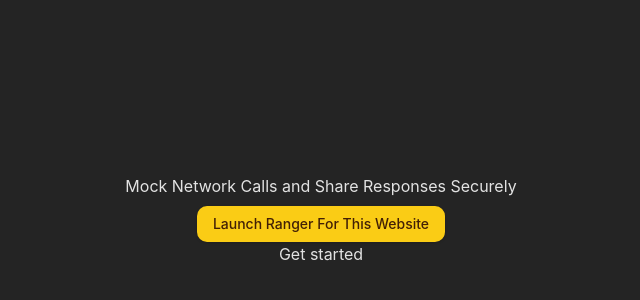
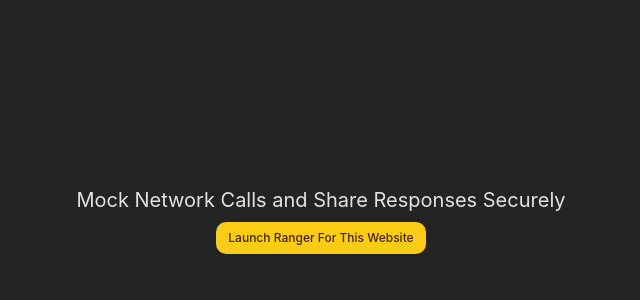
Before and after one commit to imabhijith25/Ranger, a React (Vite) app in the folder codeRanger/: page / in a window 1280 px wide. Shown: the part 180-480 px from the top of the page, without its empty margins (319-959 px from the left). Built offline with nearby package versions, Linux system fonts and the light colour scheme.

Commit message:
Load Page changes:

```diff
--- a/codeRanger/src/App.tsx
+++ b/codeRanger/src/App.tsx
@@ -2,13 +2,16 @@
 
 import Network from "./components/screen/Network";
 
-import { MemoryRouter as Router, Routes, Route } from "react-router-dom";
+import {
+    MemoryRouter as Router,
+    Routes,
+    Route,
+    // useLocation,
+    // useNavigate,
+} from "react-router-dom";
 const App = () => {
-    // useEffect(() => {
-    //     chrome.runtime.sendMessage({ action: "openInNewTab" });
-    // }, []);
     return (
-        <div className="flex justify-center ">
+        <div className="flex justify-center">
             <Router>
                 <Routes>
                     <Route path="/" element={<InitialScreen />} />
--- a/codeRanger/src/background/background.js
+++ b/codeRanger/src/background/background.js
@@ -29,7 +29,11 @@
         { urls: ["<all_urls>"] } // Capture requests from all URLs
     );
 
-    chrome.tabs.create({ url: "/index.html" });
+    chrome.tabs.create({ url: "/index.html?start='true'" }).then((result) => {
+        if (result.active) {
+            console.log("new tab created");
+        }
+    });
 };
 
 const getCurrentTabId = () => {
--- a/codeRanger/src/components/screen/initialScreen.tsx
+++ b/codeRanger/src/components/screen/initialScreen.tsx
@@ -1,13 +1,28 @@
 import { Button } from "../ui/button";
-import { Link } from "react-router-dom";
+import { useEffect } from "react";
+import { useNavigate } from "react-router-dom";
 
 const InitialScreen = () => {
+    const navigate = useNavigate();
+
+    useEffect(() => {
+        const urlParams = new URLSearchParams(window.location.search);
+        const start = urlParams.get("start");
+        console.log(start);
+        console.log("usee effect ran");
+        if (start) {
+            navigate("/network");
+        }
+    }, []);
     return (
         <>
-            <div className="h-svh flex items-center flex-col justify-center">
-                <p>Mock Network Calls and Share Responses Securely</p>
+            <div className="h-svh flex items-center flex-col justify-center min-w-[300px] min-h-[500px]">
+                <p className="text-xl">
+                    Mock Network Calls and Share Responses Securely
+                </p>
 
                 <Button
+                    size={"sm"}
                     className="mt-2"
                     onClick={() => {
                         chrome.runtime.sendMessage({
@@ -17,7 +32,6 @@
                 >
                     Launch Ranger For This Website
                 </Button>
-                <Link to="/network">Get started</Link>
             </div>
         </>
     );
--- a/codeRanger/src/components/screen/tableView.tsx
+++ b/codeRanger/src/components/screen/tableView.tsx
@@ -41,13 +41,13 @@
                     </TableRow>
                 </TableHeader>
                 <TableBody>
-                    {responseList.map((item: any) => (
+                    {responseList.reverse().map((item: any) => (
                         <TableRow>
                             <TableCell className="font-medium text-green-500">
                                 {item.statusCode}
                             </TableCell>
                             <TableCell>{item?.method}</TableCell>
-                            <TableCell>{item.url}</TableCell>
+                            <TableCell>{item.url?.slice(0, 70)}..</TableCell>
                             <TableCell className="flex justify-end">
                                 <DropdownMenu>
                                     <DropdownMenuTrigger>
```
